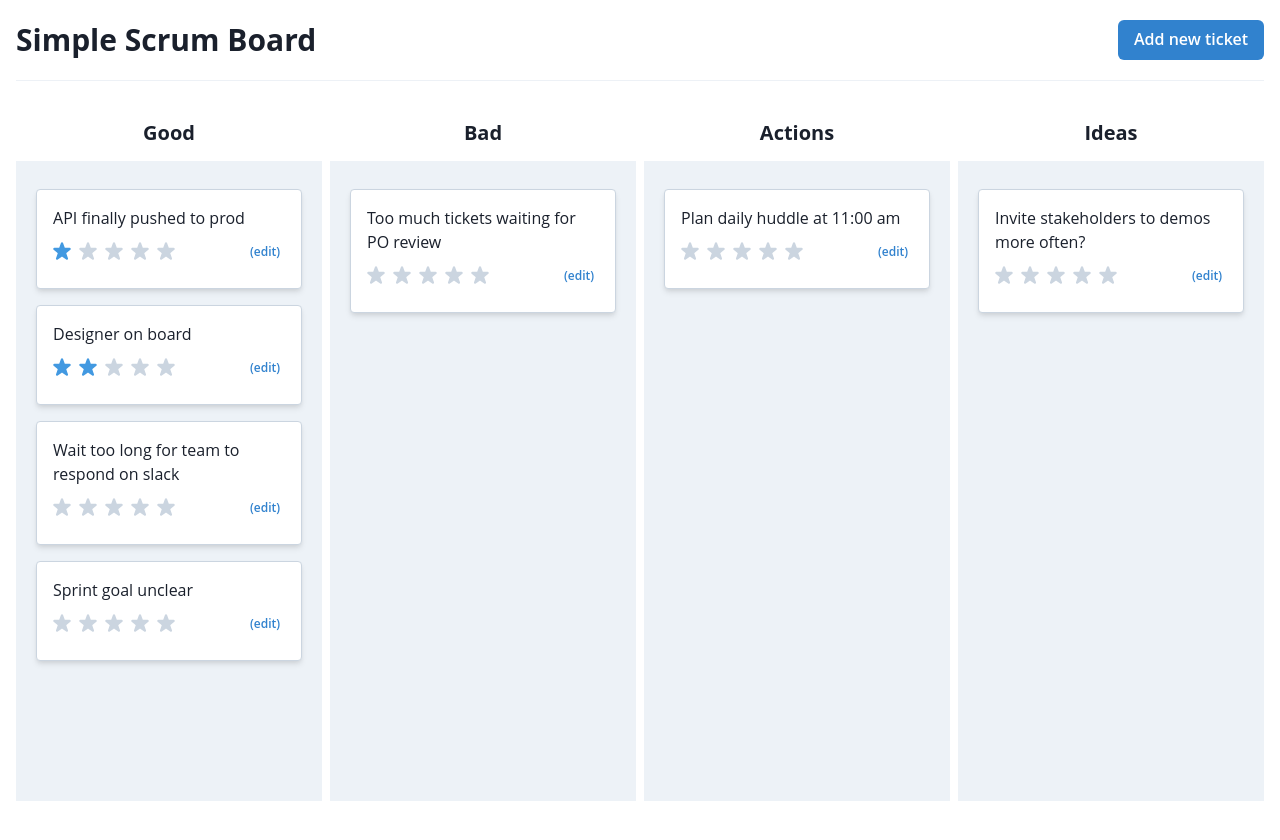
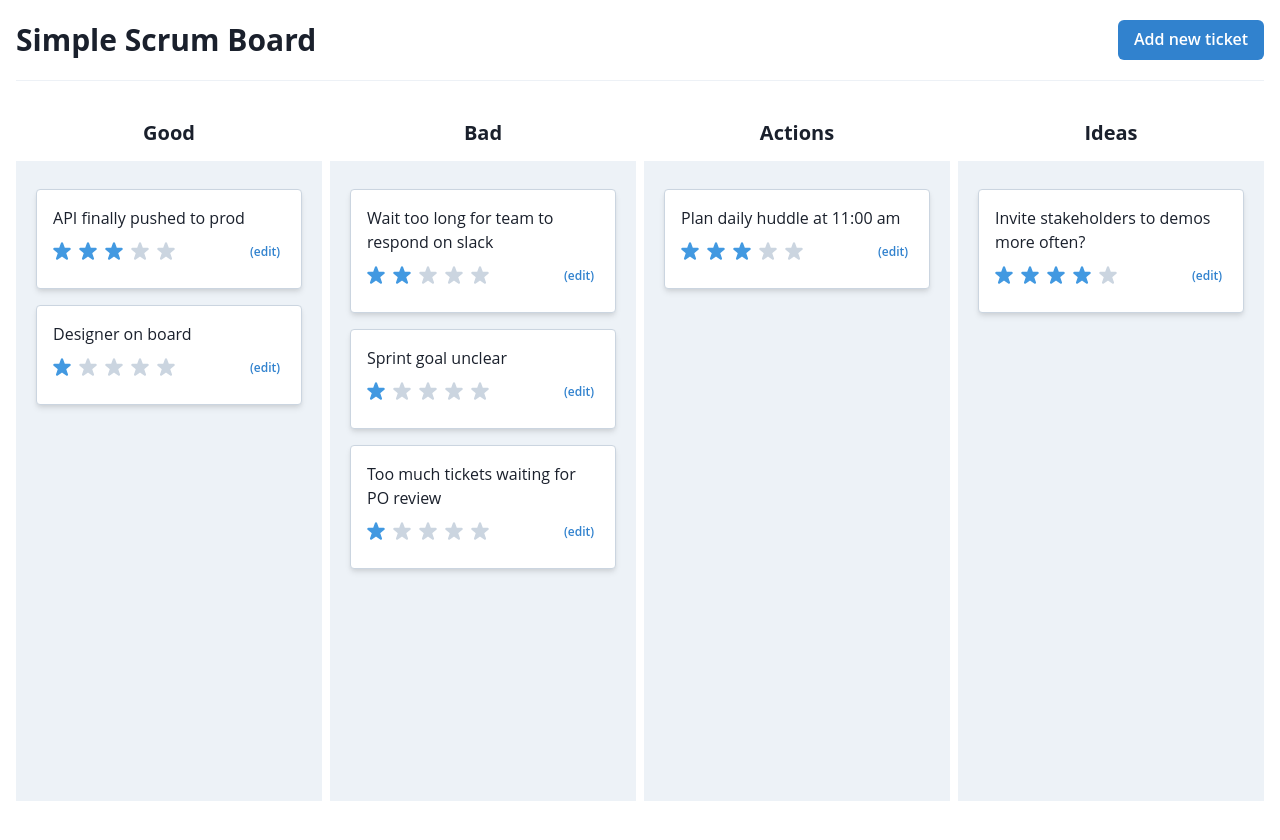
Before and after one commit to remcolakens/simple-scrum, a Next.js app: page / in a window 1280 px wide. Shown: the top 840 px of the page. Built offline with nearby package versions, Linux system fonts and the light colour scheme.

Commit message:
fix data in right columns like example

```diff
--- a/data/index.ts
+++ b/data/index.ts
@@ -5,37 +5,37 @@ export const data: IData = {
 		{
 			id: '8eafcfba-53d3-4e7d-91d9-23a57b8dc296',
 			title: 'API finally pushed to prod',
-			rating: 1,
+			rating: 3,
 		},
 		{
 			id: '5453de58-fdb4-4510-810c-79d69a2904dd',
 			title: 'Designer on board',
-			rating: 2,
+			rating: 1,
 		},
 		{
 			id: 'dc071ba6-8eac-4411-9e21-bba3292a1d09',
 			title: 'Wait too long for team to respond on slack',
-			rating: 0,
+			rating: 2,
 		},
 		{
 			id: '0a1822e2-d564-4f3c-b9aa-e38d58ef8345',
 			title: 'Sprint goal unclear',
-			rating: 0,
+			rating: 1,
 		},
 		{
 			id: 'dacb83d1-9251-4018-b1b6-6d2c14e1931a',
 			title: 'Too much tickets waiting for PO review',
-			rating: 0,
+			rating: 1,
 		},
 		{
 			id: 'd3c60d35-a6b2-41e4-8826-755cbb630dc8',
 			title: 'Plan daily huddle at 11:00 am',
-			rating: 0,
+			rating: 3,
 		},
 		{
 			id: '5453de58-fdb4-4510-810c-79d69a2904da',
 			title: 'Invite stakeholders to demos more often?',
-			rating: 0,
+			rating: 4,
 		},
 	],
 	columns: [
@@ -45,14 +45,16 @@ export const data: IData = {
 			ticketId: [
 				'8eafcfba-53d3-4e7d-91d9-23a57b8dc296',
 				'5453de58-fdb4-4510-810c-79d69a2904dd',
-				'dc071ba6-8eac-4411-9e21-bba3292a1d09',
-				'0a1822e2-d564-4f3c-b9aa-e38d58ef8345',
 			],
 		},
 		{
 			id: 'bad',
 			title: 'Bad',
-			ticketId: ['dacb83d1-9251-4018-b1b6-6d2c14e1931a'],
+			ticketId: [
+				'dc071ba6-8eac-4411-9e21-bba3292a1d09',
+				'0a1822e2-d564-4f3c-b9aa-e38d58ef8345',
+				'dacb83d1-9251-4018-b1b6-6d2c14e1931a',
+			],
 		},
 		{
 			id: 'actions',
```
